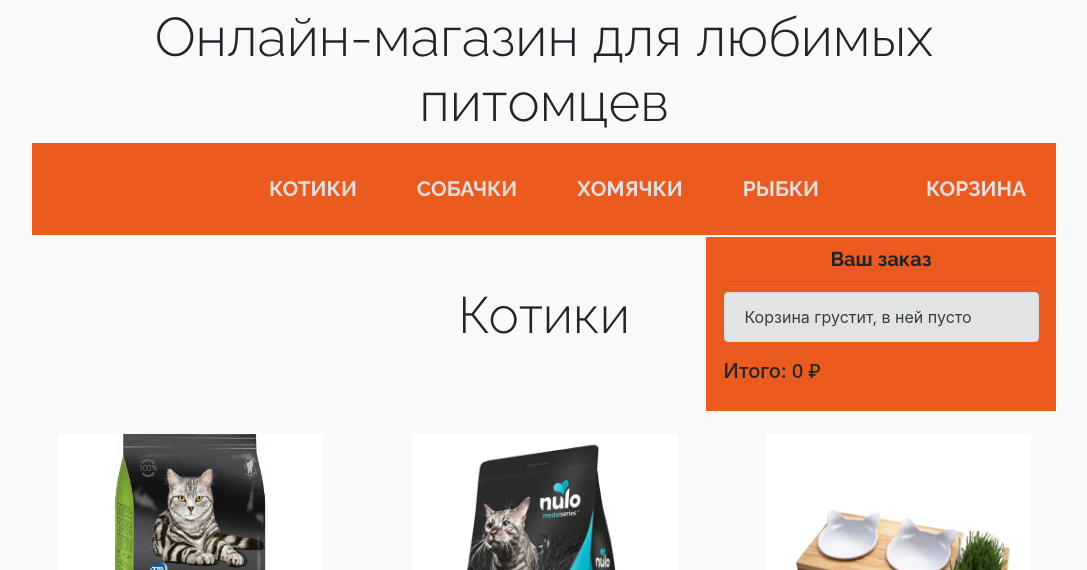
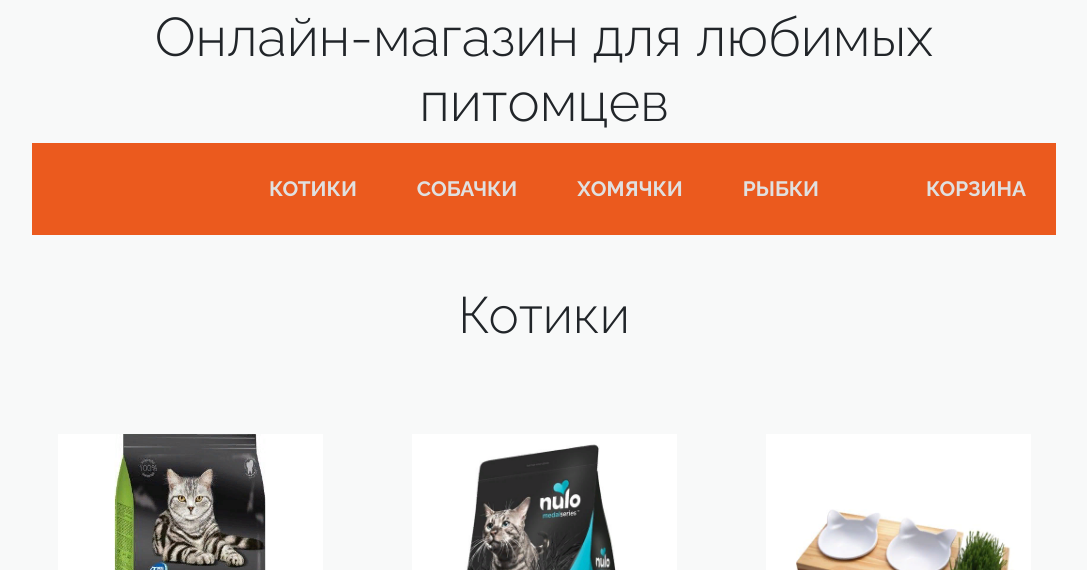
Before and after one commit to alexeybelorukov/web-practice, a plain HTML site: page Tails-and-Paws/index.html in a window 1280 px wide. Shown: the part 230-800 px from the top of the page, without its empty margins (96-1183 px from the left). Drawn offline with Linux system fonts and the light colour scheme.

Commit message:
Update index.html

```diff
--- a/Tails-and-Paws/index.html
+++ b/Tails-and-Paws/index.html
@@ -33,7 +33,7 @@
 
 	<!-- Корзина -->
 
-	<div class="cart">
+	<div class="cart hidden-cart">
 		<div class="cart-body">
 			<h5>Ваш заказ</h5>
 			<hr>
```
